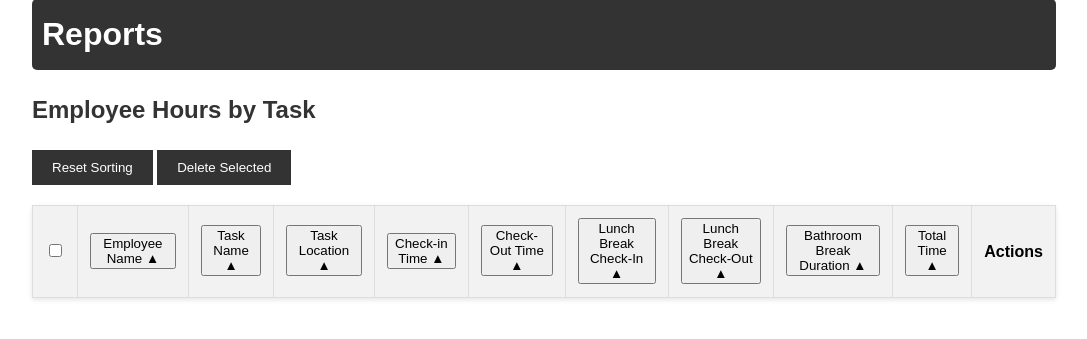
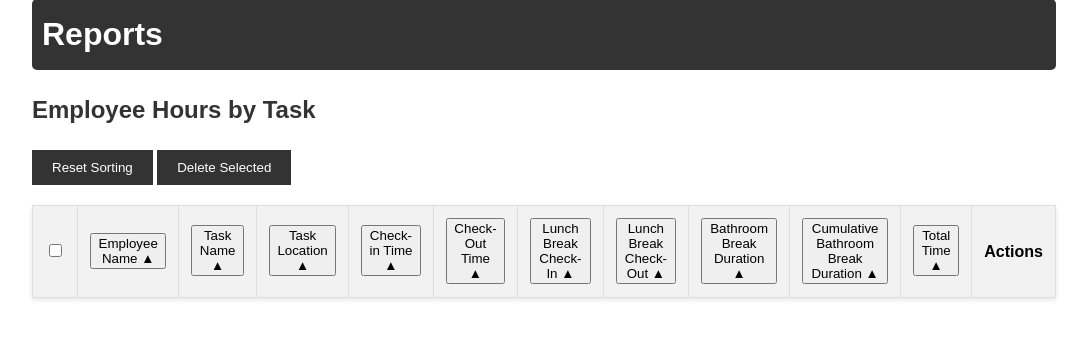
Before and after one commit to SolBaby/labor-tracker-scanner, a Flask app: page /reports in a window 1280 px wide. Shown: the part 187-526 px from the top of the page, without its empty margins (96-1183 px from the left). Run offline with Flask 3, Linux system fonts and the light colour scheme; data that the repository does not hold is empty.

Commit message:
Agent step completed: Implement cumulative bathroom break duration tracking

```diff
--- a/routes.py
+++ b/routes.py
@@ -161,12 +161,15 @@ def init_routes(app):
         if not time_log:
             return jsonify({'status': 'error', 'message': 'No active check-in found'}), 400
 
+        current_time = datetime.utcnow()
+
         if time_log.bathroom_break_start and not time_log.bathroom_break_end:
-            time_log.bathroom_break_end = datetime.utcnow()
+            time_log.bathroom_break_end = current_time
             bathroom_break_duration = time_log.bathroom_break_end - time_log.bathroom_break_start
+            time_log.add_bathroom_break_duration(bathroom_break_duration)
             bathroom_break_status = 'Out'
         else:
-            time_log.bathroom_break_start = datetime.utcnow()
+            time_log.bathroom_break_start = current_time
             time_log.bathroom_break_end = None
             bathroom_break_duration = None
             bathroom_break_status = 'In'
@@ -178,7 +181,8 @@ def init_routes(app):
                 'status': 'success',
                 'message': f'Bathroom break {bathroom_break_status}',
                 'bathroom_break_status': bathroom_break_status,
-                'bathroom_break_duration': str(bathroom_break_duration) if bathroom_break_duration else None
+                'bathroom_break_duration': str(bathroom_break_duration) if bathroom_break_duration else None,
+                'cumulative_bathroom_break_duration': str(time_log.cumulative_bathroom_break_duration)
             }), 200
         except Exception as e:
             db.session.rollback()
@@ -327,6 +331,7 @@ def init_routes(app):
                 'bathroom_break_start': log.bathroom_break_start.isoformat() if log.bathroom_break_start else None,
                 'bathroom_break_end': log.bathroom_break_end.isoformat() if log.bathroom_break_end else None,
                 'bathroom_break_duration': round(bathroom_break_duration, 2) if bathroom_break_duration is not None else None,
+                'cumulative_bathroom_break_duration': log.cumulative_bathroom_break_duration.total_seconds() / 60 if log.cumulative_bathroom_break_duration else 0,
                 'total_hours': log.duration.total_seconds() // 3600 if log.duration else 0,
                 'total_minutes': (log.duration.total_seconds() % 3600) // 60 if log.duration else 0
             })
--- a/static/js/reports.js
+++ b/static/js/reports.js
@@ -32,6 +32,7 @@ function renderReports(data) {
             <td>${record.lunch_break_start ? new Date(record.lunch_break_start).toLocaleString() : 'N/A'}</td>
             <td>${record.lunch_break_end ? new Date(record.lunch_break_end).toLocaleString() : 'N/A'}</td>
             <td>${record.bathroom_break_duration !== null ? record.bathroom_break_duration.toFixed(2) + ' minutes' : 'N/A'}</td>
+            <td>${record.cumulative_bathroom_break_duration.toFixed(2)} minutes</td>
             <td>${record.total_hours} hours, ${record.total_minutes} minutes</td>
             <td>
                 <button class="btn edit-btn" data-id="${record.id}">Edit</button>
@@ -158,7 +159,7 @@ function editReport(id) {
     document.getElementById('edit-task-name').value = row.cells[2].textContent;
     document.getElementById('edit-task-location').value = row.cells[3].textContent;
 
-    const timeParts = row.cells[9].textContent.split(',');
+    const timeParts = row.cells[10].textContent.split(',');
     const hours = parseInt(timeParts[0]);
     const minutes = parseInt(timeParts[1]);
 
--- a/templates/reports.html
+++ b/templates/reports.html
@@ -20,6 +20,7 @@
             <th><button class="sort-btn" data-sort="lunch_break_start">Lunch Break Check-In <span class="sort-arrow">▲</span></button></th>
             <th><button class="sort-btn" data-sort="lunch_break_end">Lunch Break Check-Out <span class="sort-arrow">▲</span></button></th>
             <th><button class="sort-btn" data-sort="bathroom_break_duration">Bathroom Break Duration <span class="sort-arrow">▲</span></button></th>
+            <th><button class="sort-btn" data-sort="cumulative_bathroom_break_duration">Cumulative Bathroom Break Duration <span class="sort-arrow">▲</span></button></th>
             <th><button class="sort-btn" data-sort="total_time">Total Time <span class="sort-arrow">▲</span></button></th>
             <th>Actions</th>
         </tr>
```
Also changed, not shown: models.py (+7 -0 lines).
